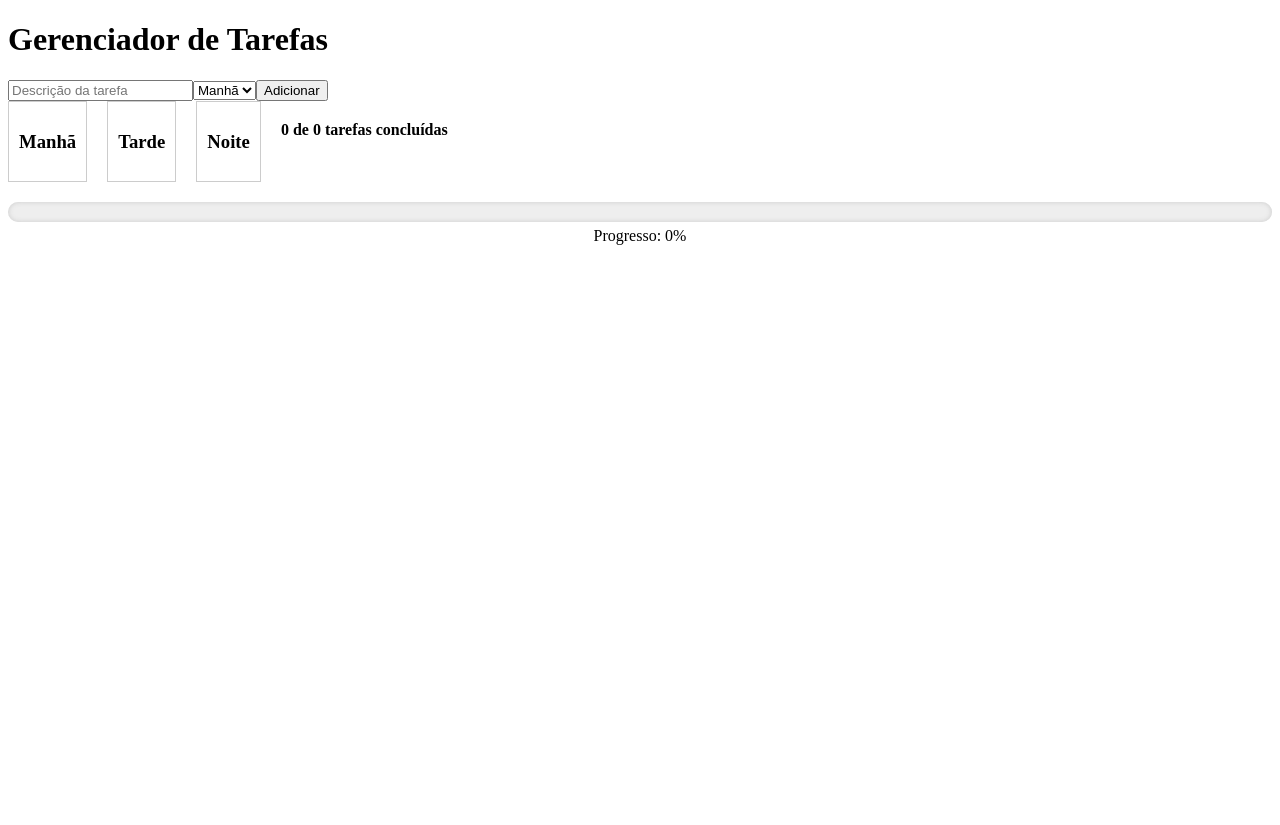
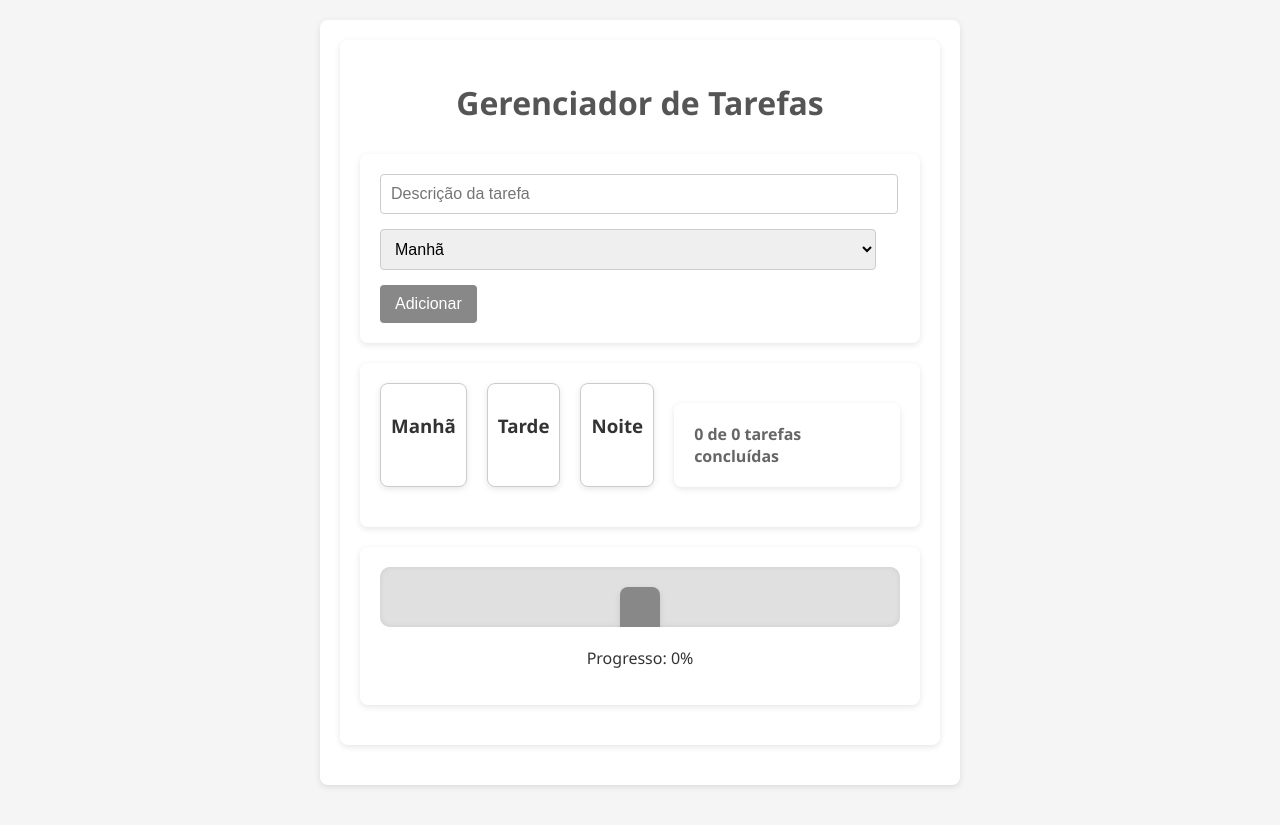
Before and after one commit to RafaelSantos-96/M01S09-GerenciadorDeTarefas, a React (Vite) app in the folder gerenciador-tarefas/: page / in a window 1280 px wide. Before the commit the page ends 800 px from the top, so only its background shows below. Built offline with nearby package versions, Linux system fonts and the light colour scheme.

Commit message:
style: aplicar CSS com contraste de cinza e corrigir BarraProgresso

```diff
--- a/gerenciador-tarefas/src/App.css
+++ b/gerenciador-tarefas/src/App.css
@@ -1,22 +1,113 @@
-@keyframes logo-spin {
-  from {
-    transform: rotate(0deg);
+/* App.css */
+
+body {
+  font-family: 'Segoe UI', Tahoma, Geneva, Verdana, sans-serif;
+  background-color: #f5f5f5; /* cinza muito claro */
+  color: #333333; /* cinza médio para o texto */
+  margin: 0;
+  padding: 20px;
+}
+
+h1 {
+  color: #555555; /* cinza médio escuro */
+  text-align: center;
+  margin-bottom: 30px;
+}
+
+div {
+  background-color: #ffffff; /* branco para as caixas */
+  border-radius: 8px;
+  box-shadow: 0 2px 6px rgba(0,0,0,0.1);
+  padding: 20px;
+  max-width: 600px;
+  margin: 0 auto 20px auto;
+}
+
+input[type="text"], select {
+  padding: 10px;
+  border: 1px solid #ccc; /* cinza claro */
+  border-radius: 4px;
+  width: calc(100% - 24px);
+  margin-bottom: 15px;
+  font-size: 16px;
+  transition: border-color 0.3s ease;
+}
+
+input[type="text"]:focus, select:focus {
+  outline: none;
+  border-color: #888888; /* cinza médio */
+}
+
+button {
+  background-color: #888888; /* cinza médio */
+  color: white;
+  padding: 10px 15px;
+  border: none;
+  border-radius: 4px;
+  font-size: 16px;
+  cursor: pointer;
+  transition: background-color 0.3s ease;
+}
+
+button:hover {
+  background-color: #555555; /* cinza escuro */
+}
+
+ul {
+  list-style-type: none;
+  padding-left: 0;
+}
+
+li {
+  padding: 8px 0;
+  border-bottom: 1px solid #e0e0e0; /* cinza bem claro */
+  display: flex;
+  align-items: center;
+}
+
+li:last-child {
+  border-bottom: none;
+}
+
+input[type="checkbox"] {
+  margin-right: 10px;
+  width: 18px;
+  height: 18px;
+}
+
+strong {
+  color: #666666; /* cinza médio */
+}
+
+/* Barra de progresso */
+
+.progress-container {
+  margin-top: 20px;
+}
+
+.progress-bar-bg {
+  height: 20px;
+  background-color: #e0e0e0; /* cinza claro */
+  border-radius: 10px;
+  overflow: hidden;
+  box-shadow: inset 0 0 5px #ccc;
+}
+
+.progress-bar-fg {
+  height: 100%;
+  background-color: #888888; /* cinza médio */
+  transition: width 0.3s ease;
+}
+
+/* Responsivo para celular */
+@media (max-width: 600px) {
+  div {
+    padding: 15px;
+    max-width: 100%;
+    margin: 10px;
   }
-  to {
-    transform: rotate(360deg);
+
+  button, input[type="text"], select {
+    font-size: 14px;
   }
 }
-
-@media (prefers-reduced-motion: no-preference) {
-  a:nth-of-type(2) .logo {
-    animation: logo-spin infinite 20s linear;
-  }
-}
-
-.card {
-  padding: 2em;
-}
-
-.read-the-docs {
-  color: #888;
-}
--- a/gerenciador-tarefas/src/App.jsx
+++ b/gerenciador-tarefas/src/App.jsx
@@ -2,6 +2,7 @@ import { useState, useEffect } from 'react';
 import NovaTarefa from './components/NovaTarefa';
 import Tarefas from './components/Tarefas';
 import BarraProgresso from './components/BarraProgresso';
+import './App.css';
 
 function App() {
   const [tarefas, setTarefas] = useState(() => {
--- a/gerenciador-tarefas/src/components/BarraProgresso.jsx
+++ b/gerenciador-tarefas/src/components/BarraProgresso.jsx
@@ -1,26 +1,12 @@
 export default function BarraProgresso({ totalTarefas, tarefasConcluidas }) {
-  // Evitar divisão por zero
   const progresso = totalTarefas === 0 ? 0 : (tarefasConcluidas / totalTarefas) * 100;
 
   return (
-    <div style={{ marginTop: '20px' }}>
-      <div
-        style={{
-          height: '20px',
-          width: '100%',
-          backgroundColor: '#eee',
-          borderRadius: '10px',
-          overflow: 'hidden',
-          boxShadow: 'inset 0 0 5px #ccc'
-        }}
-      >
+    <div className="progress-container">
+      <div className="progress-bar-bg">
         <div
-          style={{
-            height: '100%',
-            width: `${progresso}%`,
-            backgroundColor: '#4caf50',
-            transition: 'width 0.3s ease'
-          }}
+          className="progress-bar-fg"
+          style={{ width: `${progresso}%` }}
         />
       </div>
       <p style={{ textAlign: 'center', marginTop: '5px' }}>
```
